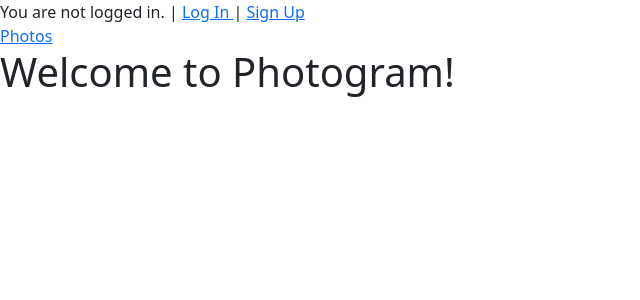
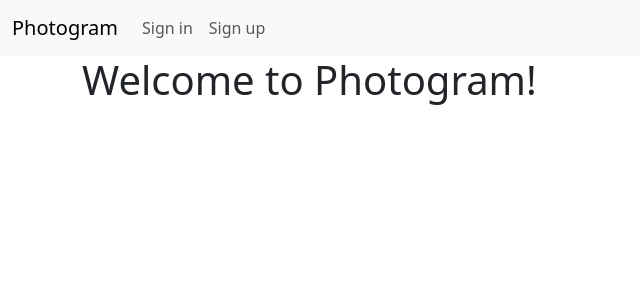
Before and after one commit to appdev-solutions/photogram-django, a Django app: template templates/home.html in a window 1280 px wide. Shown: the top 300 px of the page, without its empty margins (0-640 px from the left). Run offline with Django 3.2, Linux system fonts and the light colour scheme; the template is opened without the code that fills it, so the values that code supplies are empty; some libraries are stand-ins or nearby versions.

Commit message:
refactor navbar with bootstrap in a partial template

```diff
--- a/templates/base.html
+++ b/templates/base.html
@@ -6,42 +6,11 @@
     {% include "./cdn_assets.html" %}
   </head>
   <body>
-    <main>
-      <nav>
-        {% if user.is_authenticated %}
-          <div>
-            Welcome, {{ user.username }}!
-            |
-            <a href="{% url 'edit_profile' %}">
-              Edit profile
-            </a>
-            |
-            <a href="{% url 'logout' %}">
-              Log Out
-            </a>
-          </div>
-        {% else %}
-          <div>
-            You are not logged in.
-            |
-            <a href="{% url 'login' %}">
-              Log In
-            </a>
-            |
-            <a href="{% url 'signup' %}">
-              Sign Up
-            </a>
-          </div>
-        {% endif %}
-        <div>
-          <a href="{% url 'photos' %}">
-            Photos
-          </a>
-        </div>
-      </nav>
+    {% include "./navbar.html" %}
 
+    <div class="container">
       {% block content %}
       {% endblock %}
-    </main>
+    </div>
   </body>
 </html>
--- /dev/null
+++ b/templates/navbar.html
@@ -0,0 +1,44 @@
+<nav class="navbar navbar-expand-lg bg-body-tertiary">
+    <div class="container-fluid">
+        <a class="navbar-brand" href="{% url 'home' %}">Photogram</a>
+        <button class="navbar-toggler" type="button" data-bs-toggle="collapse" data-bs-target="#navbarNavDropdown"
+            aria-controls="navbarNavDropdown" aria-expanded="false" aria-label="Toggle navigation">
+            <span class="navbar-toggler-icon"></span>
+        </button>
+        <div class="collapse navbar-collapse" id="navbarNavDropdown">
+            <ul class="navbar-nav">
+                {% if user.is_authenticated %}
+                    <li class="nav-item">
+                        <a class="nav-link" href="#">Feed</a>
+                    </li>
+                    <li class="nav-item">
+                        <a class="nav-link" href="#">Discover</a>
+                    </li>
+                    <li class="nav-item">
+                        <a class="nav-link" href="#">Add post</a>
+                    </li>
+                    <li class="nav-item">
+                        <a class="nav-link" href="#">Your profile</a>
+                    </li>
+                    <li class="nav-item dropdown">
+                        <a class="nav-link dropdown-toggle" href="#" role="button" data-bs-toggle="dropdown"
+                            aria-expanded="false">
+                            {{ user.username }}
+                        </a>
+                        <ul class="dropdown-menu">
+                            <li><a class="dropdown-item" href="{% url 'edit_profile' %}">Edit profile</a></li>
+                            <li><a class="dropdown-item" href="{% url 'logout' %}">Logout</a></li>
+                        </ul>
+                    </li>
+                {% else %}
+                    <li class="nav-item">
+                        <a class="nav-link" href="{% url 'login' %}">Sign in</a>
+                    </li>
+                    <li class="nav-item">
+                        <a class="nav-link" href="{% url 'signup' %}">Sign up</a>
+                    </li>
+                {% endif %}
+            </ul>
+        </div>
+    </div>
+</nav>
```
